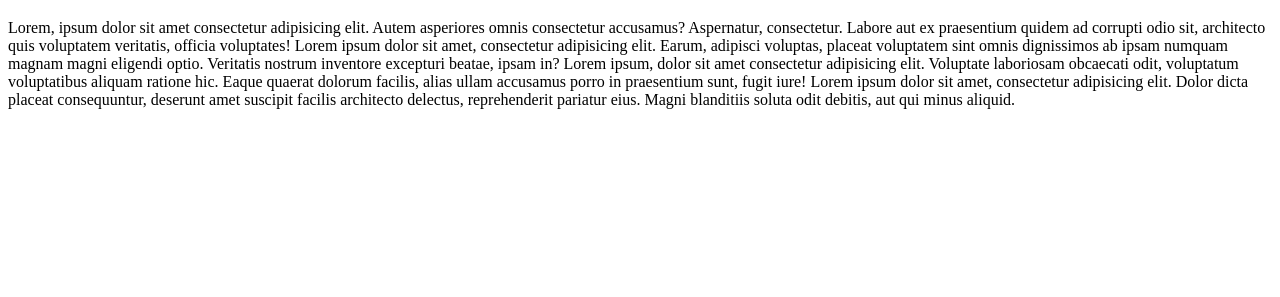
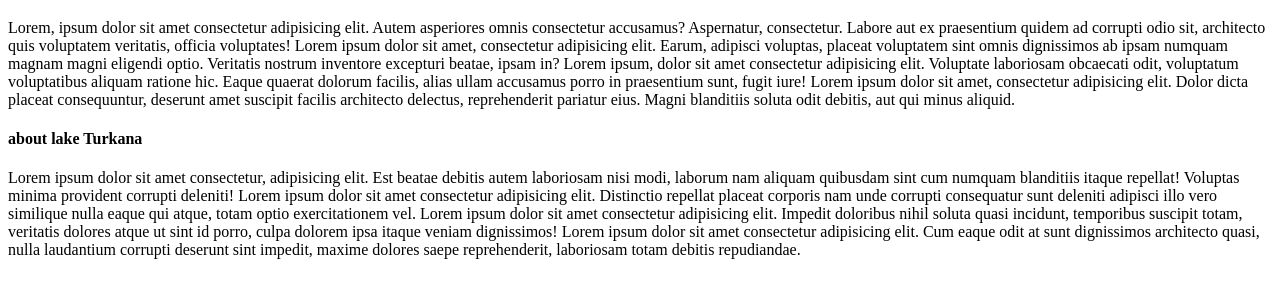
Before and after one commit to PhilimonElailo/First-project, a plain HTML site: page index.html in a window 1280 px wide. Shown: the part 61-358 px from the top of the page. Drawn offline with Linux system fonts and the light colour scheme.

Commit message:
edited my codes

```diff
--- a/index.html
+++ b/index.html
@@ -16,7 +16,16 @@
         Lorem ipsum dolor sit amet, consectetur adipisicing elit. Dolor dicta placeat consequuntur, deserunt amet suscipit facilis architecto delectus, reprehenderit pariatur eius. Magni blanditiis soluta odit debitis, aut qui minus aliquid.
 
     </p>
+<h4>
+    about lake Turkana
+</h4>
+<p>
+    Lorem ipsum dolor sit amet consectetur, adipisicing elit. Est beatae debitis autem laboriosam nisi modi, laborum nam aliquam quibusdam sint cum numquam blanditiis itaque repellat! Voluptas minima provident corrupti deleniti!
+    Lorem ipsum dolor sit amet consectetur adipisicing elit. Distinctio repellat placeat corporis nam unde corrupti consequatur sunt deleniti adipisci illo vero similique nulla eaque qui atque, totam optio exercitationem vel.
+    Lorem ipsum dolor sit amet consectetur adipisicing elit. Impedit doloribus nihil soluta quasi incidunt, temporibus suscipit totam, veritatis dolores atque ut sint id porro, culpa dolorem ipsa itaque veniam dignissimos!
+    Lorem ipsum dolor sit amet consectetur adipisicing elit. Cum eaque odit at sunt dignissimos architecto quasi, nulla laudantium corrupti deserunt sint impedit, maxime dolores saepe reprehenderit, laboriosam totam debitis repudiandae.
 
+</p>
 
 
 
```
